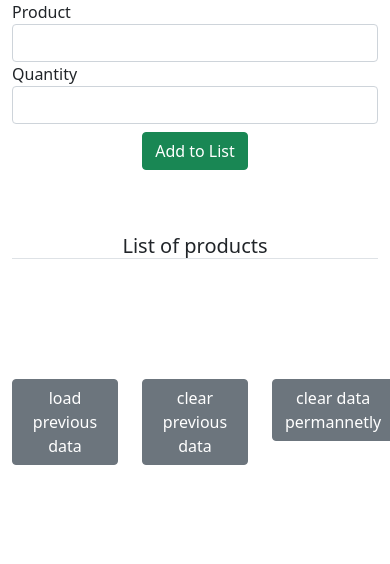
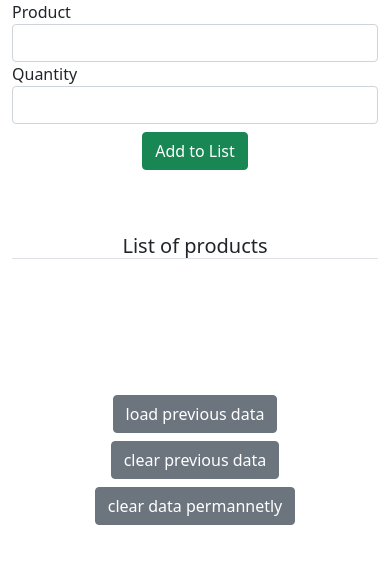
Before and after one commit to babulakterfsd/localStorage-DOM, a plain HTML site: page index.html in a window 390 px wide. Drawn offline with nearby package versions, Linux system fonts and the light colour scheme.

Commit message:
responsive issue fixed

```diff
--- a/index.html
+++ b/index.html
@@ -8,10 +8,10 @@
     <!-- Bootstrap CSS -->
   <link href="https://cdn.jsdelivr.net/npm/bootstrap@5.1.1/dist/css/bootstrap.min.css" rel="stylesheet" integrity="sha384-F3w7mX95PdgyTmZZMECAngseQB83DfGTowi0iMjiWaeVhAn4FJkqJByhZMI3AhiU" crossorigin="anonymous">
 
-    <title>Hello, world!</title>
+
+    <title>Localstorage</title>
   </head>
   <body>
-
       <div class="container">
         <div class="row">
             <div class="col-md-6">
@@ -38,29 +38,28 @@
               </table>
             </div>
        </div>
-            <div class="row mt-5 d-md-flex justify-content-between">
-              <div class="col-4">
+    </div>
+    <div class="container">
+      <div class="row mt-5">
+        <div class="col-12 col-md-4 d-flex justify-content-center mb-2">
           <button id="loadLocalStorage" class="btn btn-secondary">load previous data</button>
         </div>
-              <div class="col-4">
+        <div class="col-12 col-md-4 d-flex justify-content-center mb-2">
           <button id="clearLocalStorage" class="btn btn-secondary">clear previous data</button>
         </div>
-              <div class="col-4">
+        <div class="col-12 col-md-4 d-flex justify-content-center mb-2">
           <button id="clearLocalStoragepermanently" class="btn btn-secondary">clear data permannetly</button>
           </div>
         </div>
-              <div class="row mt-5">
+        <div class="row py-5">
           <div class="col-10 mx-auto">
             <table id="localstorage" class="table table-bordered table-hover table-striped">
             </table>
           </div>
         </div>
     </div>
-        </div>
-    </div>
 
 
-    <!-- Option 1: Bootstrap Bundle with Popper -->
     <script src="https://cdn.jsdelivr.net/npm/bootstrap@5.1.1/dist/js/bootstrap.bundle.min.js" integrity="sha384-/bQdsTh/da6pkI1MST/rWKFNjaCP5gBSY4sEBT38Q/9RBh9AH40zEOg7Hlq2THRZ" crossorigin="anonymous"></script>
     <script src="./main.js"></script>
   </body>
```
Lines whose indentation alone changed are shown as unchanged.
